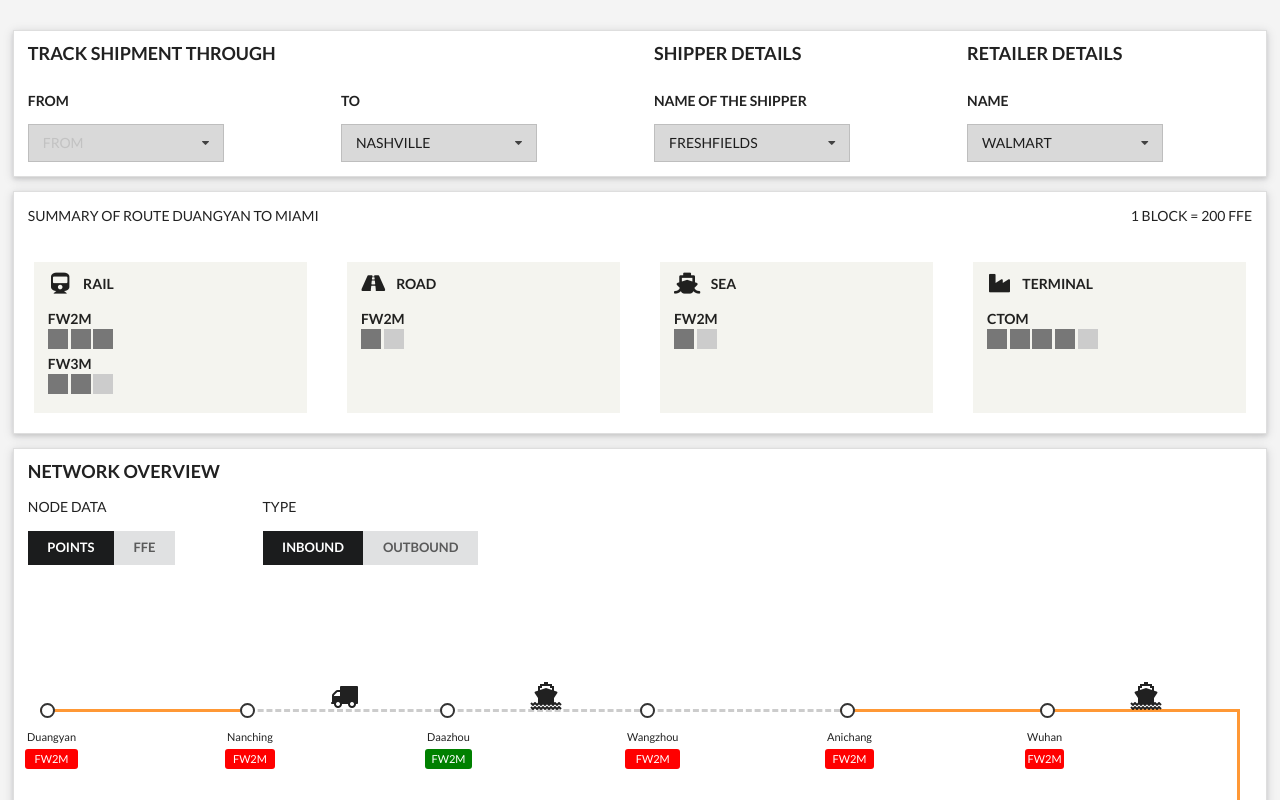
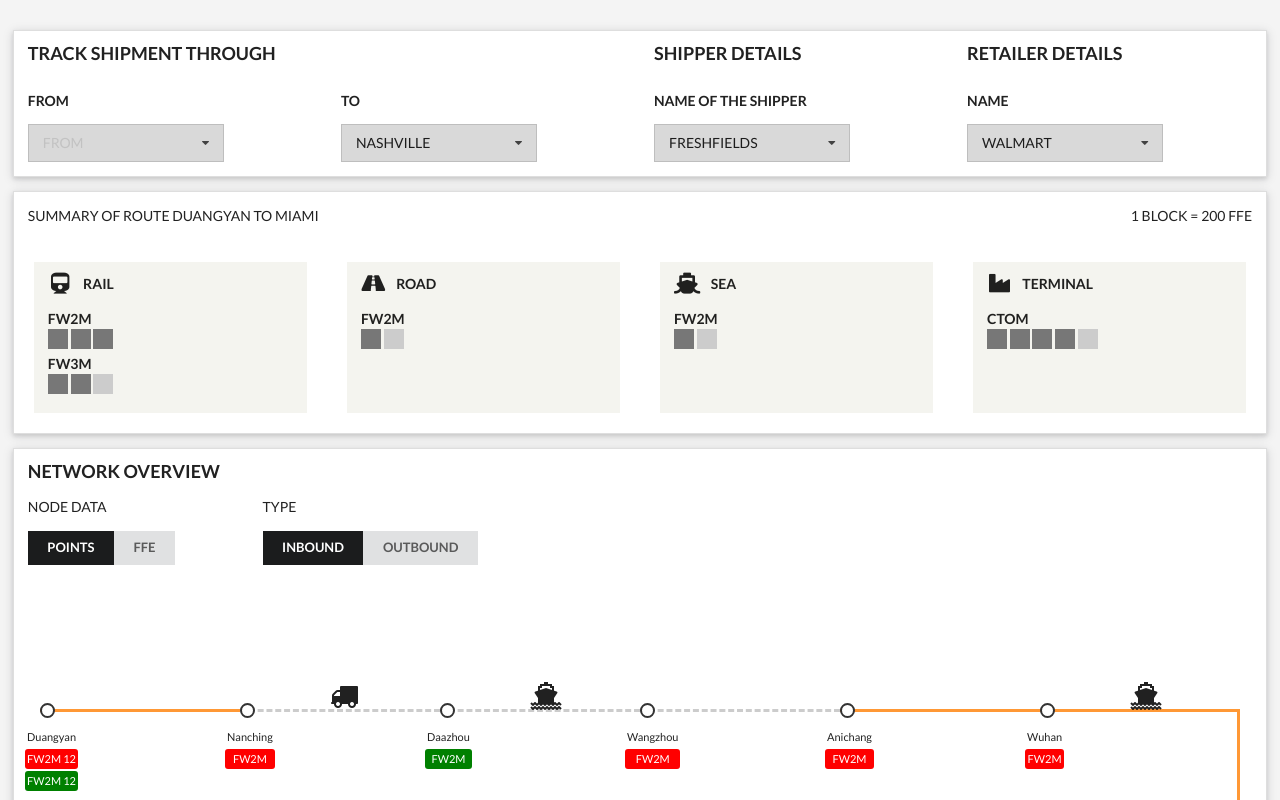
Before and after one commit to niksmac/someui, a plain HTML site: page index.html in a window 1280 px wide. Shown: the top 800 px of the page. Drawn offline with nearby package versions, Linux system fonts and the light colour scheme; a script that the page names is missing.

Commit message:
Added more sample data

```diff
--- a/index.html
+++ b/index.html
@@ -182,7 +182,8 @@
             <span class="dot"></span>
             <div class="contents">
               <div class="label">Duangyan</div>
-              <div class="label red">FW2M</div>
+              <div class="label red">FW2M 12</div>
+              <div class="label green">FW2M 12</div>
             </div>
           </li>
           <li class="reached">
```
